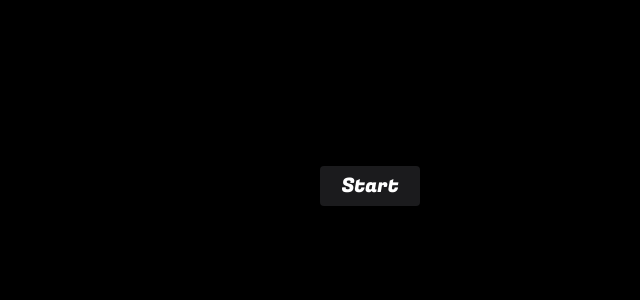
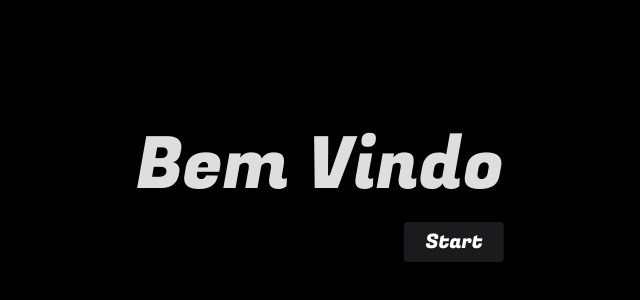
Before and after one commit to Interrogation6/portfolio, a React (Vite) app: page / in a window 1280 px wide. Shown: the part 234-534 px from the top of the page, without its empty margins (320-960 px from the left). Built offline with nearby package versions, Linux system fonts and the light colour scheme.

Commit message:
+adicionado funcionalidade no botao Start v1.0 *transferido variavel 'hidden' para provider global

```diff
--- a/src/components/background.tsx
+++ b/src/components/background.tsx
@@ -1,13 +1,10 @@
-import { useState } from "react";
 import { useMain } from "../hooks/useMain";
 
 function Background() {
-    const { start } = useMain();
-    const [ hidden, setHidden ] = useState(false);
-
+    const { start, introHidden, setIntroHidden } = useMain();
     return (
         <div>
-            {!hidden && <>
+            {!introHidden && <>
                 <div
                     className={`
                         fixed top-0 left-0 w-full h-full -z-99 bg-black outline outline-gray-400
@@ -30,7 +27,7 @@ function Background() {
                     `}
                 />
                 <div
-                    onTransitionEnd={() =>setHidden(true)}
+                    onTransitionEnd={() =>{setIntroHidden(true);}}
                     className={`
                         fixed top-0 left-0 w-full h-full -z-99 bg-black/50 outline outline-gray-400
                         transition-transform duration-3000 delay-3000 ease-[cubic-bezier(.46,.01,.82,.46)]
@@ -38,7 +35,7 @@ function Background() {
                     `}
                 />
             </>}
-            <div className="fixed top-0 left-0 w-full h-full -z-100 bg-gradient-to-b from-sky-950 to-purple-800" />
+            <div className="fixed top-0 left-0 w-full h-full -z-100 bg-gradient-to-br from-sky-950 to-purple-900" />
         </div>
     );
 }
--- a/src/contexts/mainContext.tsx
+++ b/src/contexts/mainContext.tsx
@@ -3,5 +3,7 @@ import { createContext } from "react";
 export type MainContextType = {
     start: boolean;
     setStart: React.Dispatch<React.SetStateAction<boolean>>;
+    introHidden: boolean;
+    setIntroHidden: React.Dispatch<React.SetStateAction<boolean>>;
 };
 export const MainContext = createContext<MainContextType | null>(null);
--- a/src/pages/intro.tsx
+++ b/src/pages/intro.tsx
@@ -1,13 +1,17 @@
 import { useMain } from "../hooks/useMain";
 
 function Intro() {
-    const { start, setStart } = useMain();  // Get the `start` state and `setStart` function
+    const { start, setStart, introHidden } = useMain();
 
+    if(!introHidden)
     return (
-        <div>
-            {/* position center of screen */}
+        <div
+        className={`absolute top-1/2 left-1/2 text-center -translate-x-1/2 -translate-y-1/2 transition-opacity ease-in-out duration-1000 ${start ? `opacity-0` : `opacity-100`}`}>
+            <h1
+            className="fugaz-one-regular text-7xl my-5"
+            >Bem Vindo</h1>
             <button
-                className="w-25 h-10 text-xl absolute top-1/2 left-1/2 bg-zinc-800/70 fugaz-one-regular"
+                className="w-25 h-10 text-xl bg-zinc-800/70 fugaz-one-regular absolute right-0"
                 onClick={() => setStart(!start)}  // Use an anonymous function to call `setStart`
             >
                 Start
--- a/src/providers/mainProvider.tsx
+++ b/src/providers/mainProvider.tsx
@@ -3,13 +3,18 @@ import { MainContext } from "../contexts/mainContext";
 
 export function MainProvider({ children }: Readonly<{ children: React.ReactNode }>) {
   const [start, setStart] = useState(false);
+  const [introHidden, setIntroHidden] = useState(false);
 
   const value = useMemo(
     () => ({
       start,
       setStart,
+      introHidden,
+      setIntroHidden,
     }),
-    [start]
+    [start,
+    introHidden
+    ]
   );
 
   return <MainContext.Provider value={value}>{children}</MainContext.Provider>;
```
